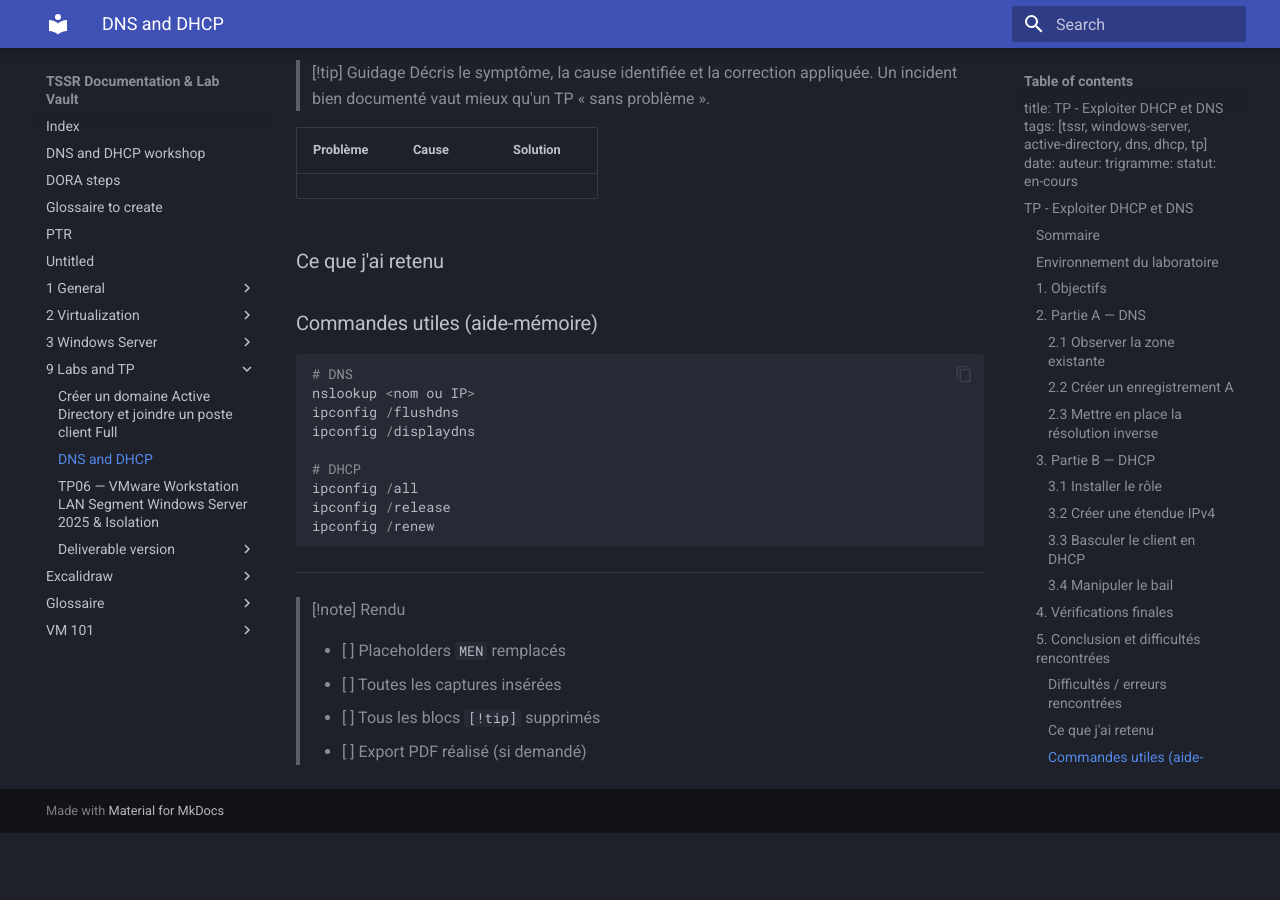
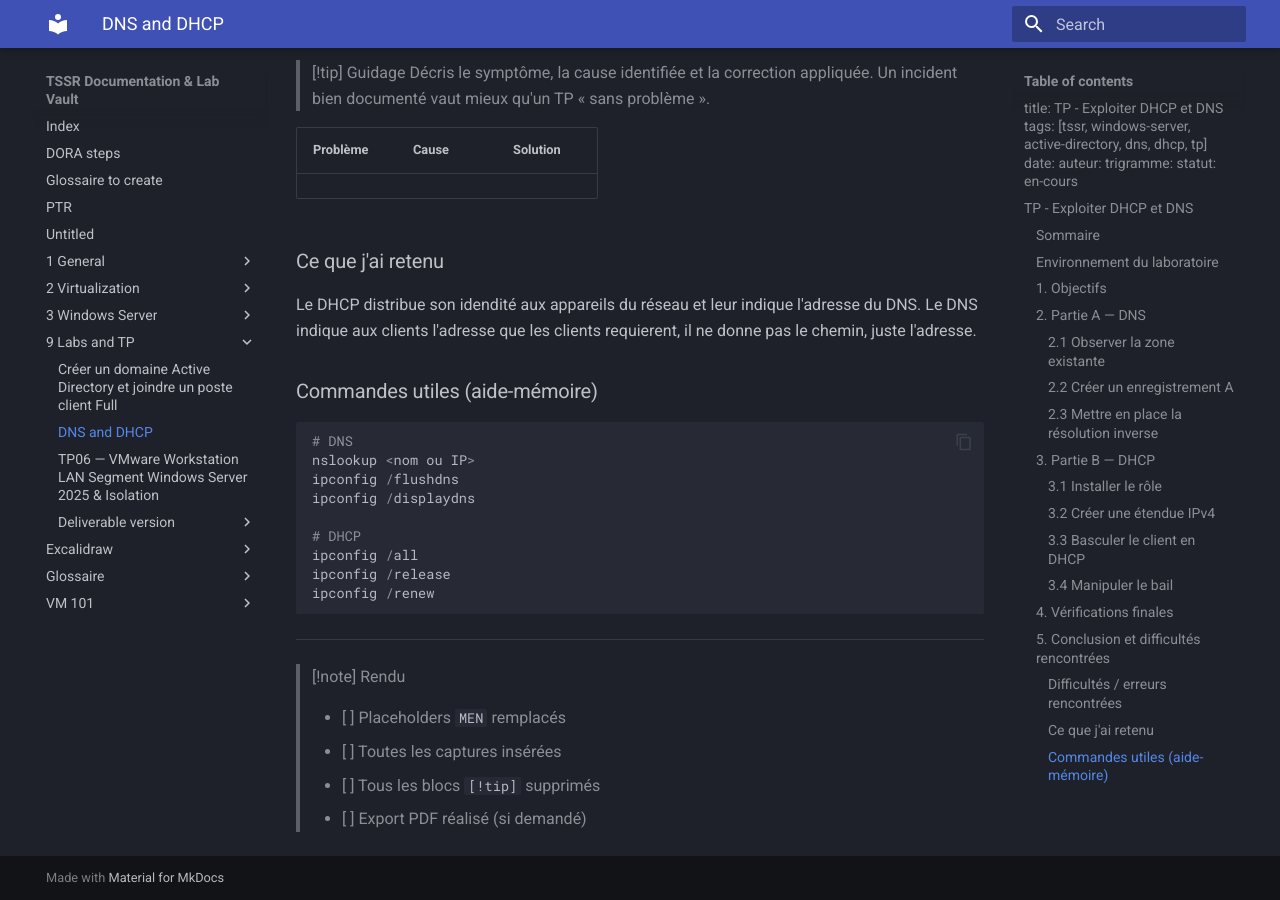
Before and after one commit to Natalshadow/TSSR_Doc, an MkDocs documentation site: the page built from docs/9-Labs and TP/DNS and DHCP.md, in a window 1280 px wide and 900 px high, scrolled down 17952 px. Built offline with MkDocs 1.6.1 and Material for MkDocs 9.7.7, drawn with Linux system fonts in a browser that asks for light colours; before the commit the page ends 18785 px from its top, so only the background shows below that.

Commit message:
vault backup: 2026-10-06 12:17:34

````diff
--- a/docs/9-Labs and TP/DNS and DHCP.md
+++ b/docs/9-Labs and TP/DNS and DHCP.md
@@ -384,6 +384,9 @@ Version à cocher :
 
 ### Ce que j'ai retenu
 
+Le DHCP distribue son idendité aux appareils du réseau et leur indique l'adresse du DNS.
+Le DNS indique aux clients l'adresse que les clients requierent, il ne donne pas le chemin, juste l'adresse.
+
 ### Commandes utiles (aide-mémoire)
 
 ```powershell
````
Also changed, not shown: docs/9-Labs and TP/Deliverable version/DNS and DHCP workshop.md (renamed from docs/DNS and DHCP workshop.md, +1 -1 lines), docs/.obsidian/workspace.json.
